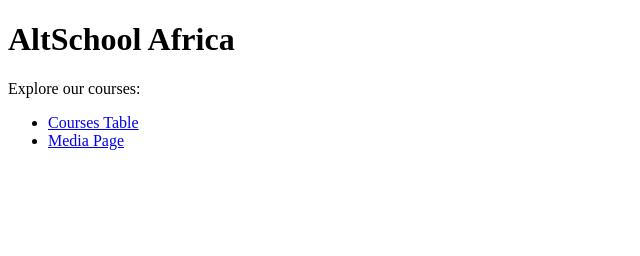
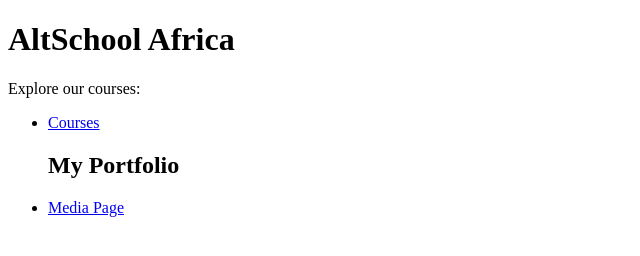
Before and after one commit to ALFAID-8/alt-school-media-table, a plain HTML site: page index.html in a window 1280 px wide. Shown: the whole page, without its empty margins (0-640 px from the left). Drawn offline with Linux system fonts and the light colour scheme.

Commit message:
Update index.html

```diff
--- a/index.html
+++ b/index.html
@@ -8,7 +8,8 @@
     <h1> AltSchool Africa</h1>
     <p>Explore our courses:</p>
     <ul>
-      <li><a href="table.html">Courses Table</a></li>
+      <li><a href="table.html">Courses</a></li>
+      <h2>My Portfolio</h2>
       <li><a href="media.html">Media Page</a></li>
     </ul>
   </body>
```
